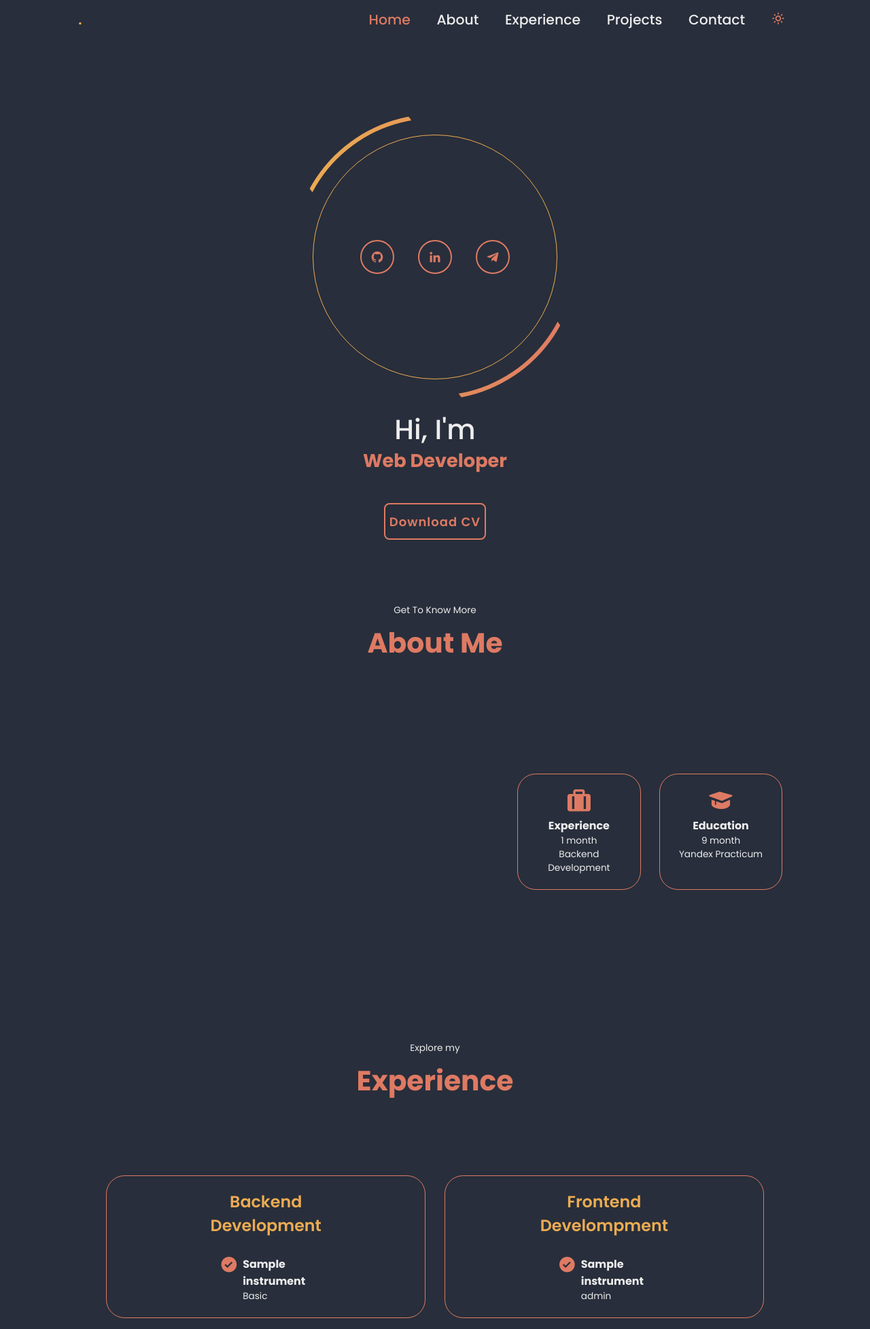
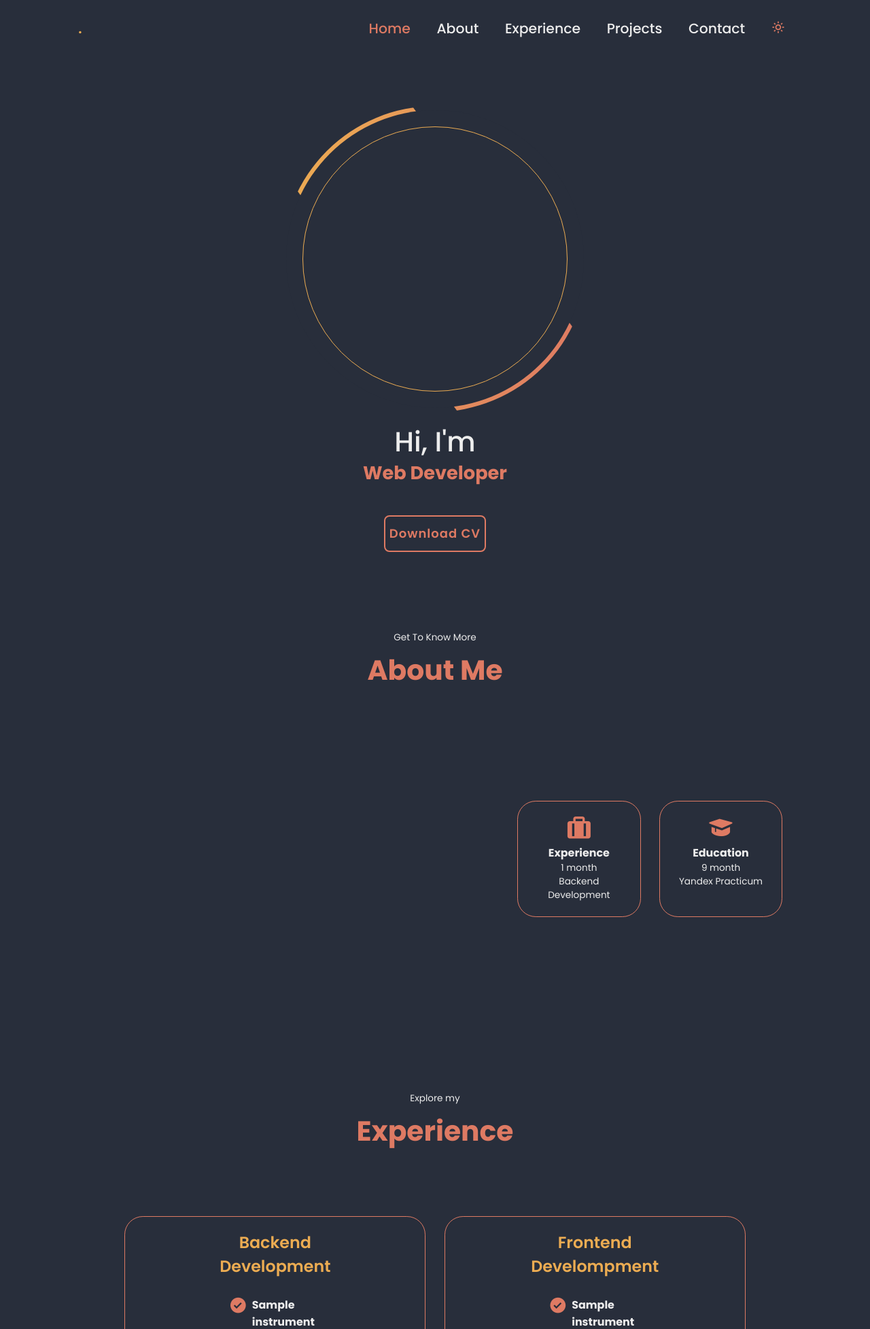
Before and after one commit to dkushlevich/SimplePortfolioDjango, a Django app: template myportfolio/templates/base.html in a window 1280 px wide. Shown: the top 1955 px of the page at 68% size. Run offline with Django 4.2, Linux system fonts and the light colour scheme; tables that the repository leaves empty hold one stand-in row (values such as "Sample post"); the template is opened without the code that fills it: values that come from a table or form of the project are taken from there, most other values are stand-ins (such as "Sample title", 1, 10 or a date in 2020); grey boxes marked "Sample" are stand-in pictures; some libraries are stand-ins or nearby versions.

Commit message:
Update templates

```diff
--- a/myportfolio/app/models.py
+++ b/myportfolio/app/models.py
@@ -8,7 +8,12 @@ class User(AbstractUser):
 
     github_profile_link = models.URLField("github", blank=True, null=True)
     linkedin_profile_link = models.URLField("linkedin", blank=True, null=True)
-    telegram_profile_linl = models.URLField("telegram", blank=True, null=True)
+    telegram_username = models.CharField(
+        "telegram username",
+        blank=True,
+        null=True,
+        max_length=100,
+    )
 
     home_image = models.ImageField(
         upload_to="user/",
@@ -75,7 +80,6 @@ class Instrument(models.Model):
     development_type = models.CharField(
         choices=DEV_TYPE_CHOICES,
         max_length=max([len(word) for word, _ in DEV_TYPE_CHOICES]),
-        default=FRONTEND
     )
 
     class Meta:
--- a/myportfolio/app/views.py
+++ b/myportfolio/app/views.py
@@ -9,10 +9,10 @@ User = get_user_model()
 class PortfolioView(FormView):
     template_name = "base.html"
     form_class = ContactForm
-    success_url = "/"
+    success_url = "/#contact"
 
 
-    def get_context_data(self, **kwargs):  # noqa: ANN003
+    def get_context_data(self, **kwargs):
 
         context = super().get_context_data(**kwargs)
         user = User.objects.first()
--- a/myportfolio/static/css/style.css
+++ b/myportfolio/static/css/style.css
@@ -51,8 +51,8 @@ section {
 
 .section_text_p1{
     text-align: center;
-    margin-block-start: 0.5em;
-    margin-block-end: 0.5em;
+    margin-block-start: 3rem;
+    margin-block-end: 0.5rem;
     margin-inline-start: 0px;
     margin-inline-end: 0px;
     font-size: 1rem;
@@ -74,7 +74,7 @@ section {
     top: 0;
     left: 0;
     width: 100%;
-    padding: 1rem 9%;
+    padding: 2rem 9%;
     background: transparent;
     display: flex;
     justify-content: space-between;
@@ -258,11 +258,12 @@ section {
     display: flex;
     justify-content: center;
     align-items: center;
-    width: 420px;
-    height: 420px;
+    width: 450px;
+    height: 450px;
     border-radius: 50%;
     position: relative;
     overflow: hidden;
+    z-index: 0;
 }
 
 .home-image::before{
@@ -317,6 +318,7 @@ section {
     right: 0.5px;
     width: 100%;
     height: 100%;
+    transform: scale(-1, 1);
     object-fit: cover;
     transition: .5s;
     pointer-events: none;
@@ -331,7 +333,7 @@ section {
 
 /* ABOUT */
 
-.about {
+#about {
     margin: 0 1rem;
     position: relative;
     box-sizing: border-box;
@@ -400,9 +402,11 @@ section {
 
 .experience-details-container{
     display: flex;
+    margin-top: 2rem;
+    margin-left: 5rem;
+    margin-right: 5rem;
     justify-content: center;
     flex-direction: column;
-    margin: 3rem;
 }
 
 .article-container {
@@ -435,11 +439,9 @@ article.experience #experience_icon {
 
 .portfolios {
     display: grid;
-    grid-template-columns: repeat(auto-fit, minmax(300px, 1fr));
+    grid-template-columns: repeat(3, 1fr);
     grid-gap: 2rem;
-    margin-top: 7rem;
-    justify-content: center;
-    align-items: center;
+    margin-top: 5rem;
 }
 .portfolios .portfolio-item {
     position: relative;
@@ -545,7 +547,8 @@ article.experience #experience_icon {
 .contact-info i{
     margin-right: 20px;
     font-size: 25px;
-    color: var(--second-bg-color)
+    color: var(--second-bg-color);
+    vertical-align: middle;
 }
 
 .contact-form{
--- a/myportfolio/templates/includes/about.html
+++ b/myportfolio/templates/includes/about.html
@@ -1,27 +1,24 @@
 {% load thumbnail %}
+
 <p class="section_text_p1">Get To Know More</p>
 <h1 class="title">About Me</h1>
 <div class="section-container">
     <div class="about__pic-container">
-                {% thumbnail user.about_image "960x339" upscale=True as im %}
+        {% thumbnail user.about_image "1000x1000" as im %}
             <img src="{{ im.url }}" alt="" class="about-pic">
         {% endthumbnail %}
-                <!-- <img src="img/about.jpg"
-                    alt="Profile picture"
-                    class="about-pic"
-                /> -->
     </div>
     <div class="about-details-container">
         <div class="about-containers">
             <div class="details-container">
                 <i class='bx bxs-briefcase-alt' id="icon"></i>
                 <h3>Experience</h3>
-                        <p>1 month<br /> Backend Development</p>
+                <p>1 month<br/> Backend Development</p>
             </div>
             <div class="details-container">
                 <i class='bx bxs-graduation' id="icon"></i>
                 <h3>Education</h3>
-                        <p>9 month<br /> Yandex Practicum</p>
+                <p>9 month<br/> Yandex Practicum</p>
             </div>
         </div>
         <div class="text-container">
--- a/myportfolio/templates/includes/contact.html
+++ b/myportfolio/templates/includes/contact.html
@@ -6,7 +6,9 @@
             <div class="contact-info">
                 <div><i class='bx bxs-map-pin'></i>{{user.address}}</div>
                 <div><i class='bx bxl-gmail'></i>{{user.email}}</div>
-                <div><i class='bx bxl-telegram'></i>{{user.telegram_profile_linl}}</div>
+                {% if user.telegram_username %}
+                    <div><i class='bx bxl-telegram'></i>@{{user.telegram_username}}</div>
+                {% endif %}
             </div>
             <div class="contact-form">
                 <form class="contact" method="post">
--- a/myportfolio/templates/includes/home.html
+++ b/myportfolio/templates/includes/home.html
@@ -13,9 +13,19 @@
             <img src="{{ im.url }}" alt="">
         {% endthumbnail %}
         <div class="social-media">
-            <a href="{{user.github_profile_link}}"><i class='bx bxl-github'></i></a>
-            <a href="{{user.linkedin_profile_link}}"><i class='bx bxl-linkedin'></i></a>
-            <a href="{{user.telegram_profile_linl}}"><i class='bx bxl-telegram'></i></a>
+
+            {% if user.github_profile_link%}
+                <a href="{{user.github_profile_link}}"><i class='bx bxl-github'></i></a>
+            {% endif %}
+
+            {% if user.linkedin_profile_link %}
+                <a href="{{user.linkedin_profile_link}}"><i class='bx bxl-linkedin'></i></a>
+            {% endif %}
+
+            {% if user.telegram_username %}
+                <a href="https://t.me/{{user.telegram_username}}"><i class='bx bxl-telegram'></i></a>
+            {% endif %}
+
         </div>
     </div>
 </div>
```
Also changed, not shown: myportfolio/app/migrations/0004_remove_user_telegram_profile_linl_and_more.py (added), myportfolio/app/migrations/0005_alter_instrument_development_type.py (added). Lines whose indentation alone changed are shown as unchanged.
